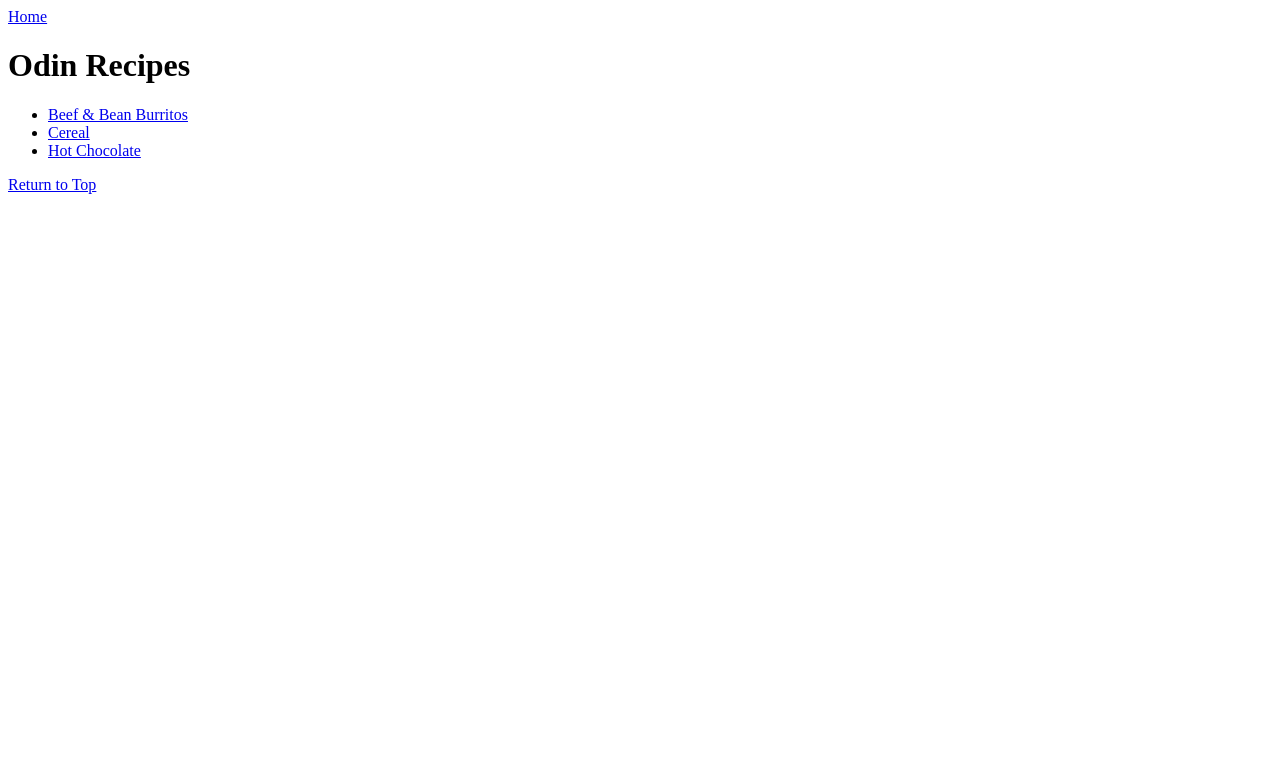
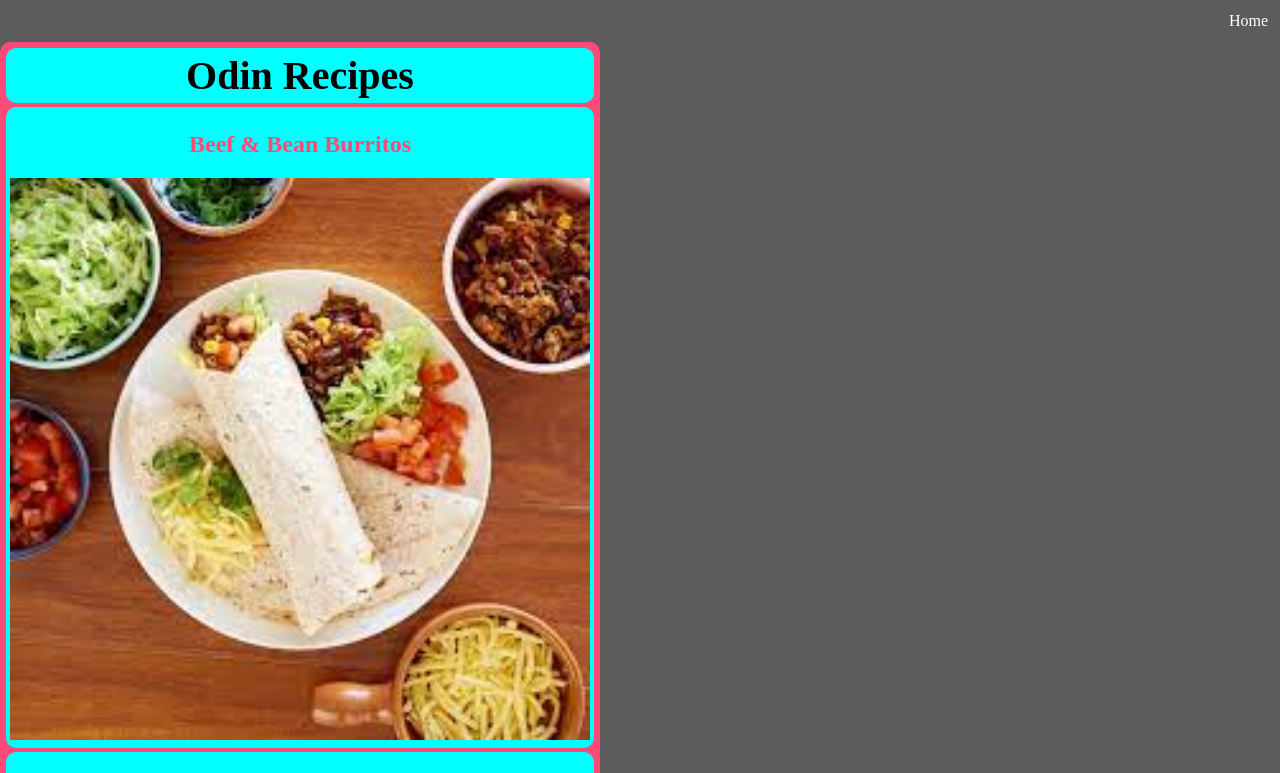
Before and after one commit to teddymc-codes/odin-recipes, a plain HTML site: page index.html in a window 1280 px wide. Shown: the top 773 px of the page. Drawn offline with Linux system fonts and the light colour scheme.

Commit message:
Add stylesheet styles.css
Added styles.css and the firt css styles to the project.

```diff
--- a/index.html
+++ b/index.html
@@ -4,24 +4,31 @@
 <head>
     <meta charset="UTF-8">
     <title>Recipes</title>
+    <link rel="stylesheet" href="styles.css">
 </head>
 
 <body>
     <header>
         <a href="#">Home</a>
     </header>
-    <h1>Odin Recipes</h1>
-    <ul>
-        <li>
-            <a href="recipes/beef-and-bean-burritos.html">Beef &amp; Bean Burritos</a>
-        </li>
-        <li>
-            <a href="recipes/cereal.html">Cereal</a>
-        </li>
-        <li>
-            <a href="recipes/hot-chocolate.html">Hot Chocolate</a>
-        </li>
-    </ul>
+    <div id="recipe_list">
+        <h1 class="segment">Odin Recipes</h1>
+        <div class="segment">
+            <a href="recipes/beef-and-bean-burritos.html">
+                <h2>Beef &amp; Bean Burritos</h2><img src="imgs/beef_bean_burrito.jpeg" alt="Beef &amp; Bean Burritos">
+            </a>
+        </div>
+        <div class="segment">
+            <a href="recipes/cereal.html">
+                <h2>Cereal</h2><img src="imgs/cereal.jpg" alt="">
+            </a>
+        </div>
+        <div class="segment">
+            <a href="recipes/hot-chocolate.html">
+                <h2>Hot Chocolate</h2><img src="imgs/hot-chocolate.jpg" alt="Hot Chocolate">
+            </a>
+        </div>
+    </div>
     <footer>
         <a href="#">Return to Top</a>
     </footer>
--- /dev/null
+++ b/styles.css
@@ -0,0 +1,70 @@
+* {
+    box-sizing: border-box;
+}
+
+body {
+    margin: 0;
+    padding: 0;
+    background-color: #5c5c5c;
+}
+
+header {
+    text-align: right;
+    margin: 8px;
+    padding: 4px;
+}
+
+header a {
+    color: white;
+    text-decoration: none;
+}
+
+h1 {
+    font-size: 40px;
+}
+
+#recipe_list,
+.main_background {
+    width: 600px;
+    background-color: #ff4976;
+    text-align: center;
+    border-radius: 10px;
+    padding: 2px;
+}
+
+.segment {
+    margin: 4px;
+    padding: 4px;
+    background-color: aqua;
+    border-radius: 10px;
+}
+
+.segment img {
+    width: 100%;
+    height: auto;
+}
+
+.segment h2 {
+    font-size: 24px;
+    font-weight: bold;
+    color: #ff4976;
+}
+
+.segment a {
+    text-decoration: none;
+}
+
+.segment li {
+    text-align: left;
+}
+
+footer {
+    margin: 8px;
+    padding: 4px;
+    text-align: center;
+}
+
+footer a {
+    text-decoration: none;
+    color: white;
+}
```
Also changed, not shown: recipes/beef-and-bean-burritos.html (+9 -0 lines), recipes/cereal.html (+9 -0 lines), recipes/hot-chocolate.html (+9 -0 lines).
